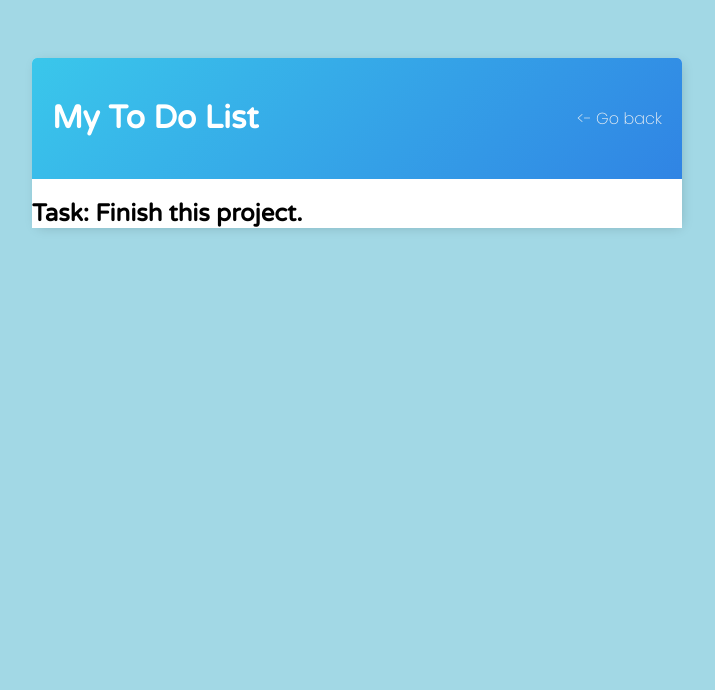
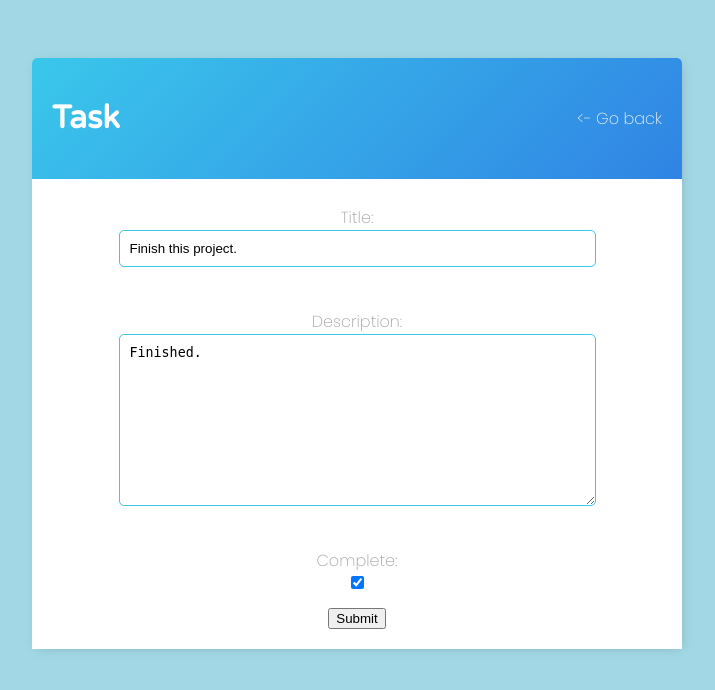
Before and after one commit to UnStudentRoman/ToDoListProject, a Django app: page /task/6/ in a window 1280 px wide. Shown: the top 690 px of the page, without its empty margins (283-998 px from the left). Run offline with Django 4.2, Linux system fonts and the light colour scheme; a user stored in the database is signed in; data comes from the database, SQL or seed files in the repository; both versions use the stored data as it was after the commit.

Commit message:
Finished adding CSS styling

```diff
--- a/ToDoListApp/templates/ToDoListApp/login.html
+++ b/ToDoListApp/templates/ToDoListApp/login.html
@@ -1,10 +1,12 @@
 {% extends 'ToDoListApp/main.html' %}
 
 {% block content %}
+<div class="header-bar">
+    <h1>Login</h1>
+</div>
 
-<h1>Login</h1>
 
-<form method="post">
+<form class="form-area" method="post">
     {% csrf_token %}
     {{form.as_p}}
     <input type='submit', value="Login">
--- a/ToDoListApp/templates/ToDoListApp/main.html
+++ b/ToDoListApp/templates/ToDoListApp/main.html
@@ -129,24 +129,43 @@
         text-decoration: none;
     }
 
-    .search-field {
-        border: 1px solid #3ac7eb;
-        padding: 10px;
-        border-radius: 5px;
-    }
-
     input[type=text],
     input[type=password],
     textarea {
         border: 1px solid #3ac7eb;
         border-radius: 5px;
         padding: 10px;
-        /* width: 65%; */
+        /* width: 60%; */
     }
 
     label {
         padding-top: 10px !important;
         display: block;
+    }
+
+    .form-area {
+        display: flex;
+        flex-direction: column;
+        align-items: center;
+        padding-bottom: 20px;
+    }
+
+    .form-area p {
+        width: 70%;
+        display: flex;
+        flex-direction: column;
+        align-items: center;
+    }
+
+    .form-area textarea, input[type=text], input[type=password] {
+        width: 100%;
+    }
+
+    .search-field {
+        border: 1px solid #3ac7eb;
+        padding: 10px;
+        border-radius: 5px;
+        width: 40%;
     }
 
 </style>
--- a/ToDoListApp/templates/ToDoListApp/register.html
+++ b/ToDoListApp/templates/ToDoListApp/register.html
@@ -1,10 +1,12 @@
 {% extends 'ToDoListApp/main.html' %}
 
 {% block content %}
+<div class="header-bar">
+    <h1>Register</h1>
+</div>
 
-<h1>Register</h1>
 
-<form method="post">
+<form class="form-area" method="post">
     {% csrf_token %}
     {{form.as_p}}
     <input type='submit', value="Register">
--- a/ToDoListApp/templates/ToDoListApp/task.html
+++ b/ToDoListApp/templates/ToDoListApp/task.html
@@ -2,11 +2,17 @@
 
 {% block content %}
 
-    <div class="header-bar">
-        <h1>My To Do List</h1>
-        <a href="{% url 'tasks' %}"><- Go back</a>
-    </div>
+<div class="header-bar">
+    <h1>Finished Task</h1>
+    <a href="{% url 'tasks' %}"><- Go back</a>
+</div>
 
-    <h2>Task: {{task.title}}</h2>
+    <h2>{{task.complete}}</h2>
+    <form method="POST" action="">
+        {% csrf_token %}
+        {{form.as_p}}
+        <input type="submit" value="Submit">
+    </form>
+
 
 {% endblock content %}
--- a/ToDoListApp/templates/ToDoListApp/task_form.html
+++ b/ToDoListApp/templates/ToDoListApp/task_form.html
@@ -2,9 +2,12 @@
 
 {% block content %}
 
-    <h1>Create task form.</h1>
+<div class="header-bar">
+    <h1>Task</h1>
     <a href="{% url 'tasks' %}"><- Go back</a>
-    <form method="POST" action="">
+</div>
+
+    <form class="form-area" method="POST" action="">
         {% csrf_token %}
         {{form.as_p}}
         <input type="submit" value="Submit">
--- a/ToDoListApp/templates/ToDoListApp/task_list.html
+++ b/ToDoListApp/templates/ToDoListApp/task_list.html
@@ -24,7 +24,7 @@
 <div class="search-form-wrapper">
     <a class="task-create" href="{% url 'task-create' %}">&#10009;</a>
     <form method="GET">
-        <input class="search-field" type="text", name="search-area">
+        <input style="width: 60%;" type="text", name="search-area">
         <input class="button" type="submit", value="Search">
     </form>
 </div>
--- a/ToDoListApp/urls.py
+++ b/ToDoListApp/urls.py
@@ -8,7 +8,7 @@ urlpatterns = [
     path('register/', views.Register.as_view(), name="register"),
 
     path('', views.TaskList.as_view() , name="tasks"),
-    path('task/<int:pk>/', views.TaskDetail.as_view() , name="task"),
+    path('task/<int:pk>/', views.TaskUpdate.as_view() , name="task"),
     path('task-create/', views.TaskCreation.as_view() , name="task-create"),
     path('task-update/<int:pk>/', views.TaskUpdate.as_view() , name="task-update"),
     path('task-delete/<int:pk>/', views.TaskDelete.as_view() , name="task-delete"),
```
Also changed, not shown: ToDoListApp/templates/ToDoListApp/task_confirm_delete.html (+6 -1 lines), db.sqlite3, 2 other files.
